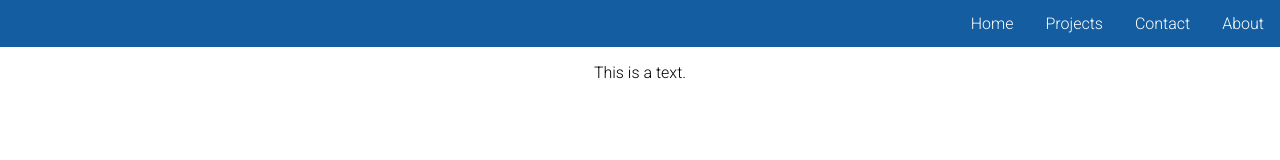
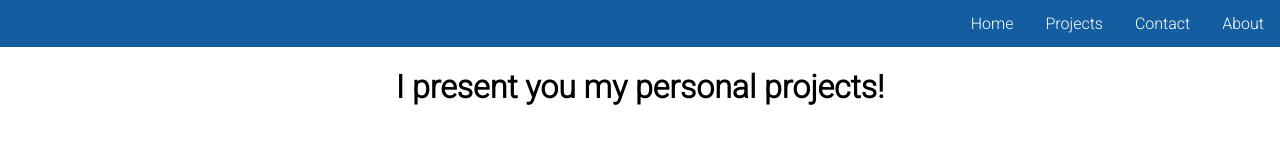
Before and after one commit to MACantara/MACantara.github.io, a plain HTML site: page projects.html in a window 1280 px wide. Drawn offline with Linux system fonts and the light colour scheme.

Commit message:
Add h1 tag

```diff
--- a/projects.html
+++ b/projects.html
@@ -14,7 +14,10 @@
             </ul>
         </section>
         <body>
-            <p>This is a text.</p>
+            <h1>I present you my personal projects!</h1>
+            <div>
+
+            </div>
         </body>
     </main>
 </html>
```
